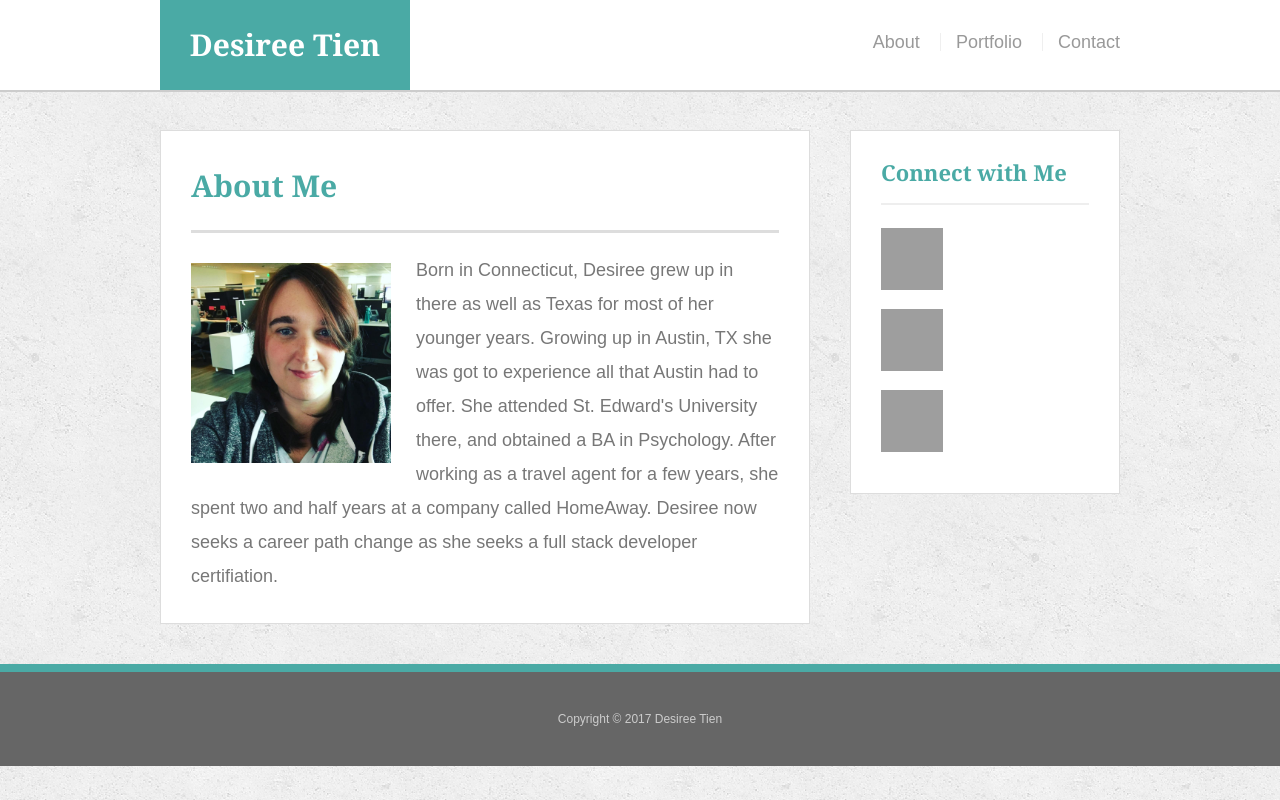
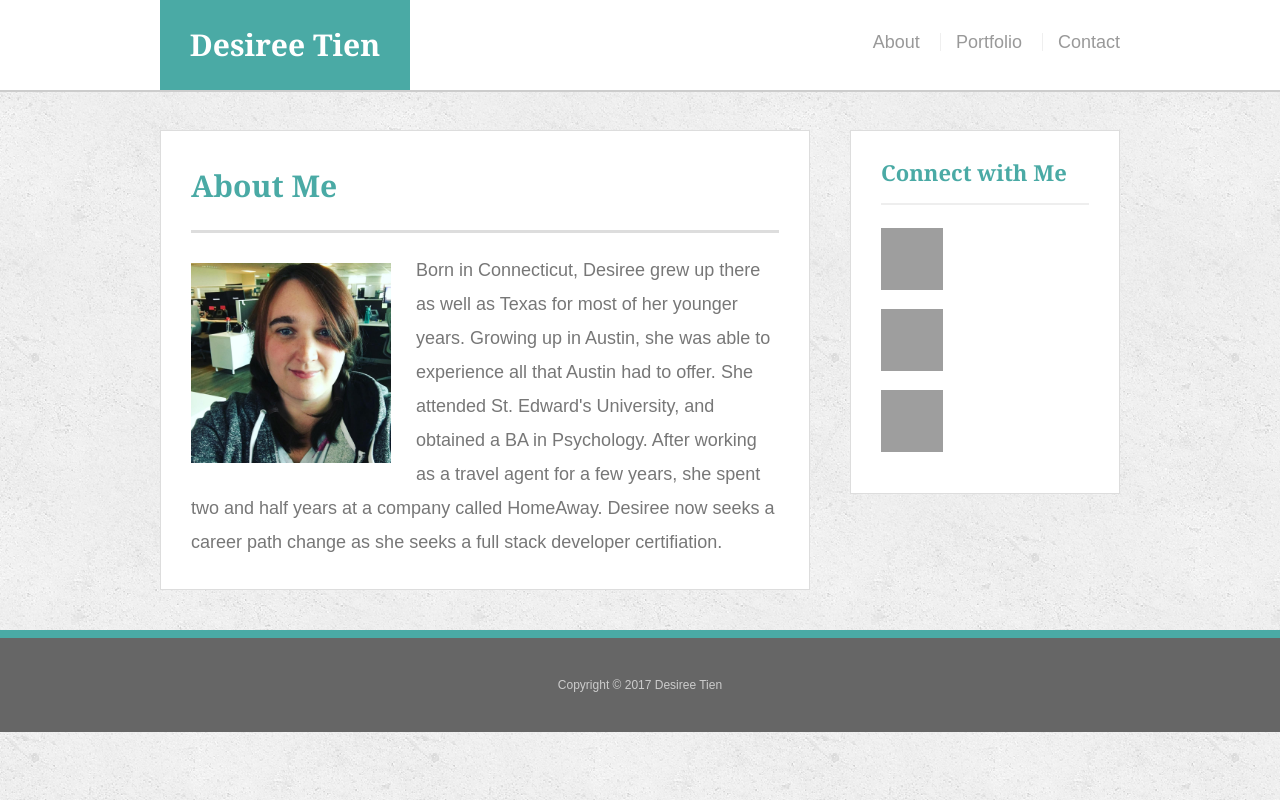
Before and after one commit to desiree-tien/Responsive_portfolio, a plain HTML site: page index.html in a window 1280 px wide. Drawn offline with Linux system fonts and the light colour scheme; grey boxes are pictures that could not be loaded.

Commit message:
Correcting grammar

```diff
--- a/index.html
+++ b/index.html
@@ -27,7 +27,7 @@
 
       <img src="https://raw.githubusercontent.com/desiree-tien/Responsive_portfolio/master/Desiree.jpg" class="auth-image" alt="Your Name" width="180px" height="180px">
 
-      <p>Born in Connecticut, Desiree grew up in there as well as Texas for most of her younger years. Growing up in Austin, TX she was got to experience all that Austin had to offer. She attended St. Edward's University there, and obtained a BA in Psychology. After working as a travel agent for a few years, she spent two and half years at a company called HomeAway. Desiree now seeks a career path change as she seeks a full stack developer certifiation.</p>
+      <p>Born in Connecticut, Desiree grew up there as well as Texas for most of her younger years. Growing up in Austin, she was able to experience all that Austin had to offer. She attended St. Edward's University, and obtained a BA in Psychology. After working as a travel agent for a few years, she spent two and half years at a company called HomeAway. Desiree now seeks a career path change as she seeks a full stack developer certifiation.</p>
 
     </section>
 
```
